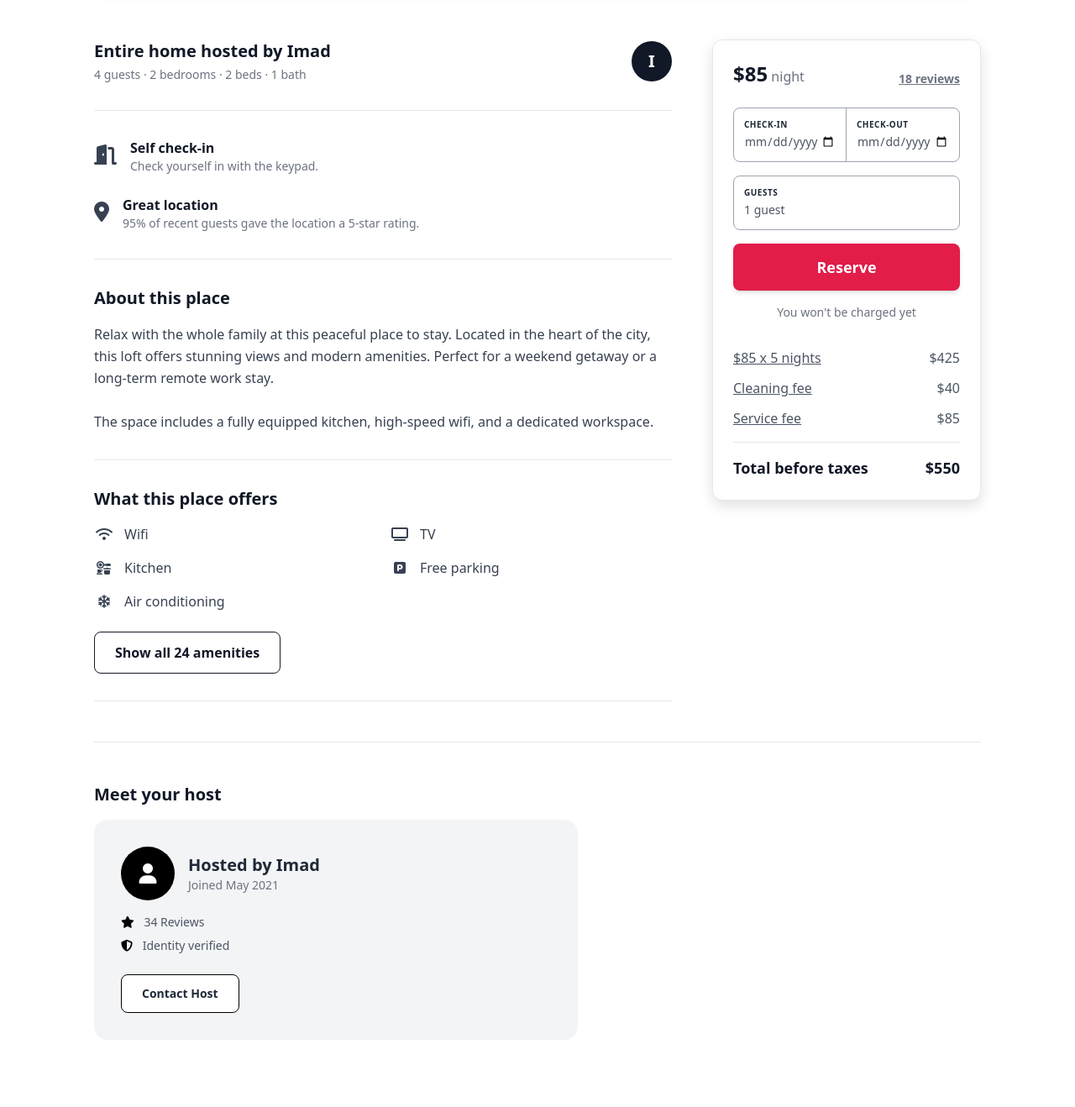
After one commit to imadprogram/airBnb, a PHP site: page /views/details.php?id=1 in a window 1280 px wide. The commit adds this page. Shown: the part 745-2063 px from the top of the page at 84% size. Run offline with PHP 8.4, Linux system fonts and the light colour scheme; data that the repository does not hold is empty; classes that the project's autoload settings leave out are loaded by file name; some libraries are stand-ins or nearby versions.

Commit message:
just a design for rental details

```diff
--- a/controllers/rentalController.php
+++ b/controllers/rentalController.php
@@ -141,6 +141,10 @@ class RentalController {
     public function getListings(){
         return $this->rentalRepo->getAllListings();
     }
+
+    public function getDetails(){
+
+    }
 }
 
 
--- a/repositories/rentalRepository.php
+++ b/repositories/rentalRepository.php
@@ -87,4 +87,17 @@ class RentalRepository {
 
         return $stmt->fetchAll(PDO::FETCH_ASSOC);
     }
+
+    // find rental details to show them when clicking on the main page
+    public function details($id){
+        $sql = "SELECT * FROM rentals WHERE id = :id";
+
+        $stmt = $this->connection->prepare($sql);
+
+        $stmt->execute([
+            'id' => $id
+        ]);
+
+        return $stmt->fetch(PDO::FETCH_ASSOC);
+    }
 }
--- /dev/null
+++ b/views/details.php
@@ -0,0 +1,212 @@
+<?php
+
+session_start();
+
+require_once __DIR__ . '/../vendor/autoload.php';
+
+use Ycode\AirBnb\Repositories\RentalRepository;
+
+$controll = new RentalRepository;
+$rental = $controll->details($_GET['id']);
+
+?>
+<!DOCTYPE html>
+<html lang="en">
+<head>
+    <meta charset="UTF-8">
+    <meta name="viewport" content="width=device-width, initial-scale=1.0">
+    <title>Sunny Loft - Airbnb Clone</title>
+    <script src="https://cdn.tailwindcss.com"></script>
+    <link rel="stylesheet" href="https://cdnjs.cloudflare.com/ajax/libs/font-awesome/6.4.0/css/all.min.css">
+</head>
+<body class="bg-white text-gray-800">
+
+    <?php include 'partials/navbar.php'; ?>
+
+    <main class="max-w-[1120px] mx-auto px-4 sm:px-6 lg:px-8 pt-28 pb-20">
+
+        <div class="mb-6">
+            <h1 class="text-2xl md:text-3xl font-bold text-gray-900 mb-2">
+                <?= htmlspecialchars($rental['title']) ?> in <?= htmlspecialchars($rental['city']) ?>
+            </h1>
+            <div class="flex flex-wrap items-center justify-between gap-4 text-sm text-gray-900 font-medium">
+                <div class="flex items-center gap-2">
+                    <i class="fa-solid fa-star text-xs text-rose-500"></i>
+                    <span>4.95</span>
+                    <span class="mx-1">·</span>
+                    <span class="underline cursor-pointer">18 reviews</span>
+                    <span class="mx-1">·</span>
+                    <span class="underline cursor-pointer">Marrakech, Morocco</span>
+                </div>
+
+                <div class="flex gap-4">
+                    <button class="flex items-center gap-2 hover:bg-gray-100 px-4 py-2 rounded-lg transition">
+                        <i class="fa-solid fa-arrow-up-from-bracket"></i> Share
+                    </button>
+                    <button class="flex items-center gap-2 hover:bg-gray-100 px-4 py-2 rounded-lg transition">
+                        <i class="fa-regular fa-heart"></i> Save
+                    </button>
+                </div>
+            </div>
+        </div>
+
+        <div class="relative w-full aspect-video md:aspect-[2/1] rounded-xl overflow-hidden shadow-sm mb-12 group cursor-pointer bg-gray-200">
+            <img src="https://images.unsplash.com/photo-1502672260266-1c1ef2d93688?q=80&w=1980&auto=format&fit=crop" alt="Property Cover" class="w-full h-full object-cover group-hover:scale-105 transition duration-700">
+
+            <button class="absolute bottom-4 right-4 bg-white border border-gray-900 px-4 py-2 rounded-lg text-sm font-semibold hover:bg-gray-100 transition shadow-md">
+                <i class="fa-solid fa-grip-dots mr-2"></i> Show all photos
+            </button>
+        </div>
+
+        <div class="grid grid-cols-1 md:grid-cols-3 gap-12 relative">
+
+            <div class="md:col-span-2 space-y-8">
+
+                <div class="flex justify-between items-center border-b border-gray-200 pb-8">
+                    <div>
+                        <h2 class="text-xl font-bold text-gray-900">Entire home hosted by Imad</h2>
+                        <p class="text-gray-500 text-sm mt-1">4 guests · 2 bedrooms · 2 beds · 1 bath</p>
+                    </div>
+                    <div class="h-12 w-12 bg-gray-900 rounded-full flex items-center justify-center text-white text-xl overflow-hidden">
+                        <span class="font-bold">I</span>
+                    </div>
+                </div>
+
+                <div class="space-y-6 border-b border-gray-200 pb-8">
+                    <div class="flex gap-4">
+                        <i class="fa-solid fa-door-open text-2xl text-gray-700 mt-1"></i>
+                        <div>
+                            <h3 class="font-bold text-gray-900 text-base">Self check-in</h3>
+                            <p class="text-gray-500 text-sm">Check yourself in with the keypad.</p>
+                        </div>
+                    </div>
+                    <div class="flex gap-4">
+                        <i class="fa-solid fa-location-dot text-2xl text-gray-700 mt-1"></i>
+                        <div>
+                            <h3 class="font-bold text-gray-900 text-base">Great location</h3>
+                            <p class="text-gray-500 text-sm">95% of recent guests gave the location a 5-star rating.</p>
+                        </div>
+                    </div>
+                </div>
+
+                <div class="border-b border-gray-200 pb-8">
+                    <h2 class="text-xl font-bold text-gray-900 mb-4">About this place</h2>
+                    <p class="text-gray-700 leading-relaxed">
+                        Relax with the whole family at this peaceful place to stay.
+                        Located in the heart of the city, this loft offers stunning views
+                        and modern amenities. Perfect for a weekend getaway or a long-term remote work stay.
+                        <br><br>
+                        The space includes a fully equipped kitchen, high-speed wifi, and a dedicated workspace.
+                    </p>
+                </div>
+
+                <div class="border-b border-gray-200 pb-8">
+                    <h2 class="text-xl font-bold text-gray-900 mb-4">What this place offers</h2>
+                    <div class="grid grid-cols-1 sm:grid-cols-2 gap-4">
+                        <div class="flex items-center gap-3 text-gray-700"><i class="fa-solid fa-wifi w-6 text-center"></i> Wifi</div>
+                        <div class="flex items-center gap-3 text-gray-700"><i class="fa-solid fa-tv w-6 text-center"></i> TV</div>
+                        <div class="flex items-center gap-3 text-gray-700"><i class="fa-solid fa-kitchen-set w-6 text-center"></i> Kitchen</div>
+                        <div class="flex items-center gap-3 text-gray-700"><i class="fa-solid fa-square-parking w-6 text-center"></i> Free parking</div>
+                        <div class="flex items-center gap-3 text-gray-700"><i class="fa-regular fa-snowflake w-6 text-center"></i> Air conditioning</div>
+                    </div>
+                    <button class="mt-6 border border-gray-900 text-gray-900 px-6 py-3 rounded-lg font-semibold hover:bg-gray-50 transition">
+                        Show all 24 amenities
+                    </button>
+                </div>
+
+            </div>
+
+            <div class="relative">
+                <div class="sticky top-32">
+                    <div class="bg-white rounded-xl shadow-[0_6px_16px_rgba(0,0,0,0.12)] border border-gray-200 p-6">
+
+                        <div class="flex justify-between items-end mb-6">
+                            <div>
+                                <span class="text-2xl font-bold text-gray-900">$85</span>
+                                <span class="text-gray-500"> night</span>
+                            </div>
+                            <div class="text-sm font-semibold underline text-gray-500 cursor-pointer">
+                                18 reviews
+                            </div>
+                        </div>
+
+                        <form action="../controllers/BookingController.php" method="POST" class="space-y-4">
+
+                            <div class="grid grid-cols-2 border border-gray-400 rounded-lg overflow-hidden">
+                                <div class="p-3 border-r border-gray-400 hover:bg-gray-50 cursor-pointer relative">
+                                    <label class="block text-[10px] font-bold uppercase text-gray-800 tracking-wider">Check-in</label>
+                                    <input type="date" name="check_in" class="w-full text-sm outline-none bg-transparent text-gray-600 cursor-pointer font-sans">
+                                </div>
+                                <div class="p-3 hover:bg-gray-50 cursor-pointer relative">
+                                    <label class="block text-[10px] font-bold uppercase text-gray-800 tracking-wider">Check-out</label>
+                                    <input type="date" name="check_out" class="w-full text-sm outline-none bg-transparent text-gray-600 cursor-pointer font-sans">
+                                </div>
+                            </div>
+
+                            <div class="border border-gray-400 rounded-lg p-3 hover:bg-gray-50 cursor-pointer">
+                                <label class="block text-[10px] font-bold uppercase text-gray-800 tracking-wider">Guests</label>
+                                <select name="guests" class="w-full text-sm outline-none bg-transparent text-gray-600 cursor-pointer appearance-none">
+                                    <option value="1">1 guest</option>
+                                    <option value="2">2 guests</option>
+                                </select>
+                            </div>
+
+                            <button type="submit" class="w-full bg-rose-600 text-white py-3.5 rounded-lg font-bold hover:bg-rose-700 transition shadow-md text-lg">
+                                Reserve
+                            </button>
+
+                            <p class="text-center text-sm text-gray-500">You won't be charged yet</p>
+
+                            <div class="space-y-3 pt-4 text-gray-600">
+                                <div class="flex justify-between">
+                                    <span class="underline">$85 x 5 nights</span>
+                                    <span>$425</span>
+                                </div>
+                                <div class="flex justify-between">
+                                    <span class="underline">Cleaning fee</span>
+                                    <span>$40</span>
+                                </div>
+                                <div class="flex justify-between">
+                                    <span class="underline">Service fee</span>
+                                    <span>$85</span>
+                                </div>
+                            </div>
+
+                            <div class="border-t border-gray-200 pt-4 flex justify-between font-bold text-gray-900 text-lg">
+                                <span>Total before taxes</span>
+                                <span>$550</span>
+                            </div>
+
+                        </form>
+                    </div>
+                </div>
+            </div>
+
+        </div>
+
+        <div class="mt-12 border-t border-gray-200 pt-12">
+            <h2 class="text-xl font-bold text-gray-900 mb-4">Meet your host</h2>
+            <div class="bg-gray-100 rounded-2xl p-8 max-w-xl">
+                <div class="flex items-center gap-4 mb-4">
+                    <div class="h-16 w-16 bg-black rounded-full text-white flex items-center justify-center text-2xl">
+                        <i class="fa-solid fa-user"></i>
+                    </div>
+                    <div>
+                        <h3 class="font-bold text-xl">Hosted by Imad</h3>
+                        <p class="text-gray-500 text-sm">Joined May 2021</p>
+                    </div>
+                </div>
+                <div class="text-sm text-gray-600 space-y-2 mb-6">
+                    <p><i class="fa-solid fa-star text-black mr-2"></i> 34 Reviews</p>
+                    <p><i class="fa-solid fa-shield-halved text-black mr-2"></i> Identity verified</p>
+                </div>
+                <button class="border border-black bg-white px-6 py-3 rounded-lg font-bold text-sm hover:bg-gray-50 transition">
+                    Contact Host
+                </button>
+            </div>
+        </div>
+
+    </main>
+
+</body>
+</html>
--- a/views/index.php
+++ b/views/index.php
@@ -84,7 +84,7 @@ $listings = $controller->getListings();
             <div class="grid grid-cols-1 sm:grid-cols-2 md:grid-cols-3 lg:grid-cols-4 gap-x-6 gap-y-10">
                 <?php foreach($listings as $rental): ?>
 
-                <a href="views/details.php?id=<?= $rental['id'] ?>" class="group block cursor-pointer">
+                <a href="details.php?id=<?= $rental['id'] ?>" class="group block cursor-pointer">
                     <div class="relative aspect-[20/19] overflow-hidden rounded-xl bg-gray-200 mb-3">
                         <img src="../<?= $rental['image'] ?>" alt="<?= htmlspecialchars($rental['title']) ?>" class="h-full w-full object-cover group-hover:scale-105 transition duration-300">
 
```
